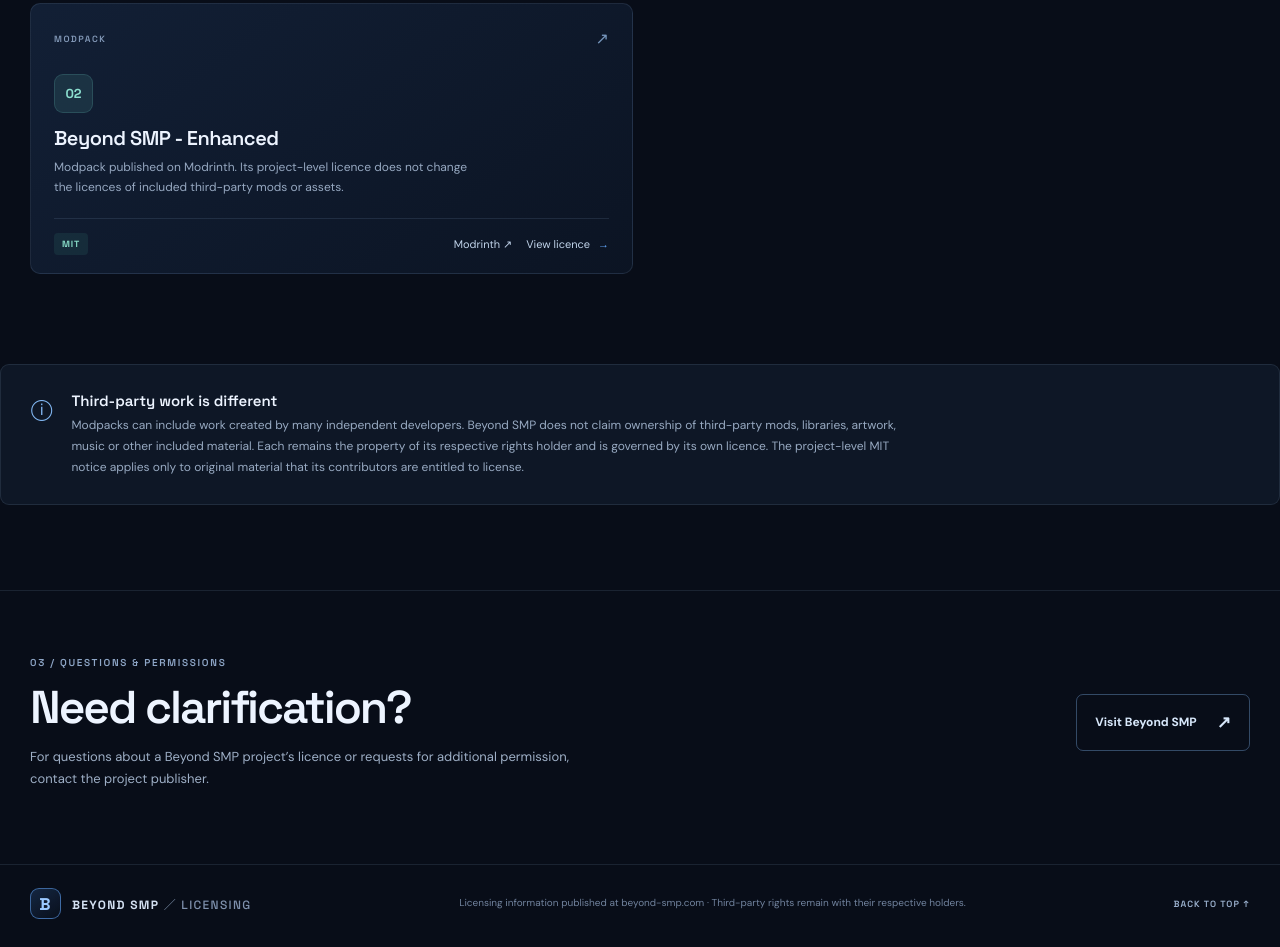
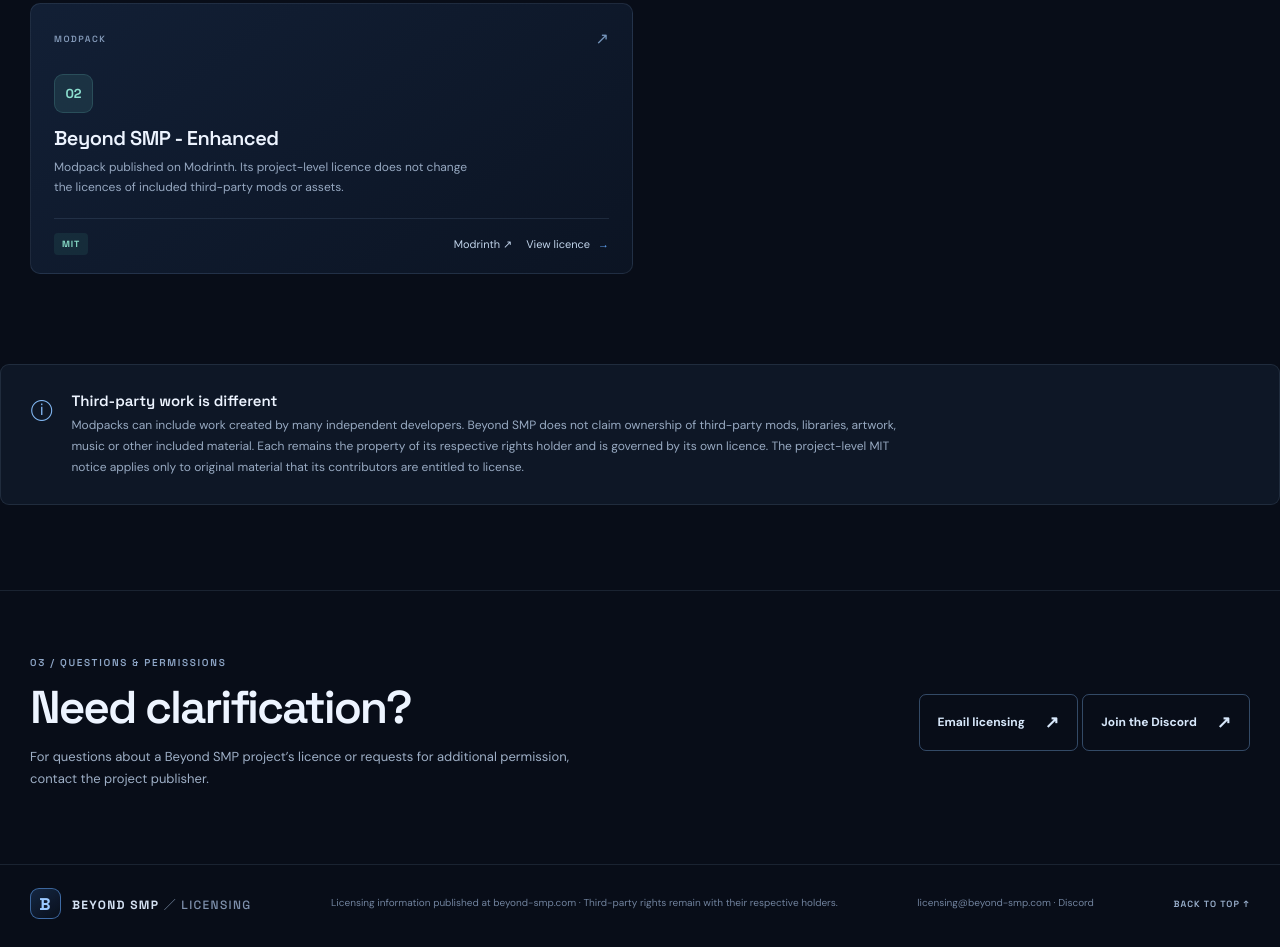
Before and after one commit to hmerr24-ui/Beyond-SMP-Licensing, a plain HTML site: page index.html in a window 1280 px wide. Shown: the part 1584-2531 px from the top of the page. Drawn offline with Linux system fonts and the light colour scheme.

Commit message:
Add licensing email and Discord contact links

```diff
--- a/index.html
+++ b/index.html
@@ -56,11 +56,14 @@
 
     <section class="contact section" id="contact">
       <div><div class="section-kicker">03 / QUESTIONS & PERMISSIONS</div><h2>Need clarification?</h2><p>For questions about a Beyond SMP project’s licence or requests for additional permission, contact the project publisher.</p></div>
-      <a class="button button-outline" href="https://beyond-smp.com" target="_blank" rel="noreferrer">Visit Beyond SMP <span>↗</span></a>
+      <div class="contact-links">
+        <a class="button button-outline" href="mailto:licensing@beyond-smp.com">Email licensing <span>↗</span></a>
+        <a class="button button-outline" href="https://discord.beyond-smp.com" target="_blank" rel="noopener noreferrer">Join the Discord <span>↗</span></a>
+      </div>
     </section>
   </main>
 
-  <footer class="site-footer"><a class="brand footer-brand" href="#top"><span class="brand-mark">B</span><span>BEYOND SMP <i>／ LICENSING</i></span></a><span>Licensing information published at beyond-smp.com · Third-party rights remain with their respective holders.</span><a href="#top">BACK TO TOP ↑</a></footer>
+  <footer class="site-footer"><a class="brand footer-brand" href="#top"><span class="brand-mark">B</span><span>BEYOND SMP <i>／ LICENSING</i></span></a><span>Licensing information published at beyond-smp.com · Third-party rights remain with their respective holders.</span><span class="footer-contact"><a href="mailto:licensing@beyond-smp.com">licensing@beyond-smp.com</a> · <a href="https://discord.beyond-smp.com" target="_blank" rel="noopener noreferrer">Discord</a></span><a href="#top">BACK TO TOP ↑</a></footer>
   <script src="script.js"></script>
 </body>
 </html>
```
